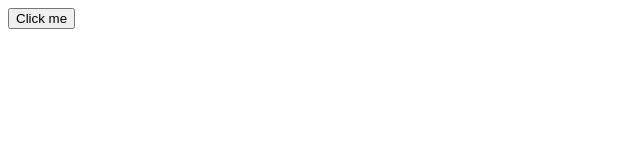
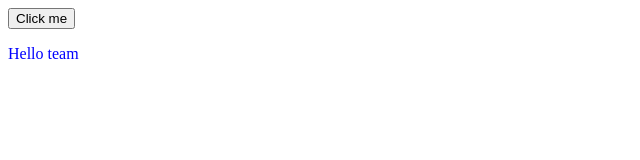
Before and after one commit to Hassan-py-code/Html-Js-Project-Team, a plain HTML site: page index.html in a window 1280 px wide. Shown: the full height of the page, 0-640 px from the left. Drawn offline with Linux system fonts and the light colour scheme.

Commit message:
add text text-slman branch

```diff
--- a/index.html
+++ b/index.html
@@ -9,7 +9,7 @@
      <!-- Add buttom -->
     <button onclick="sayHello()">Click me</button>
 
-
+    <p id="text">Hello team</p>
     <script src="main.js"></script>
 </body>
 </html>
--- a/main.js
+++ b/main.js
@@ -2,3 +2,6 @@
 function sayHello() {
   alert("Hello from new feature!");
 }
+
+
+document.getElementById("text").style.color="blue";
```
